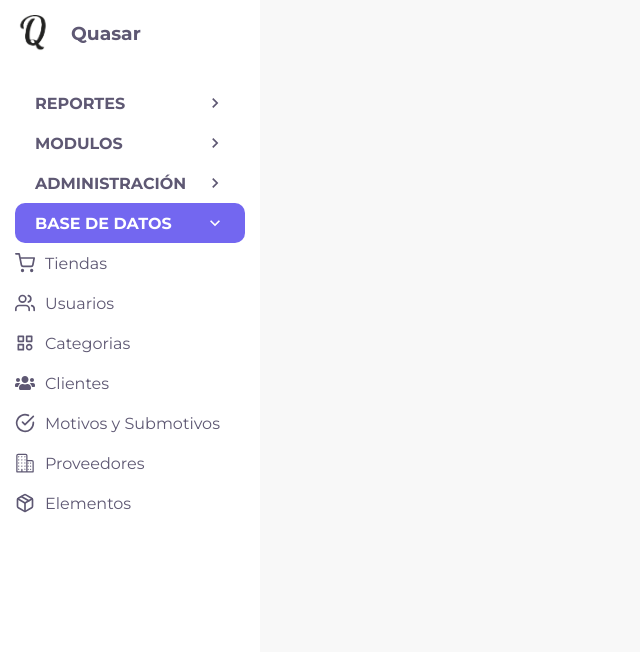
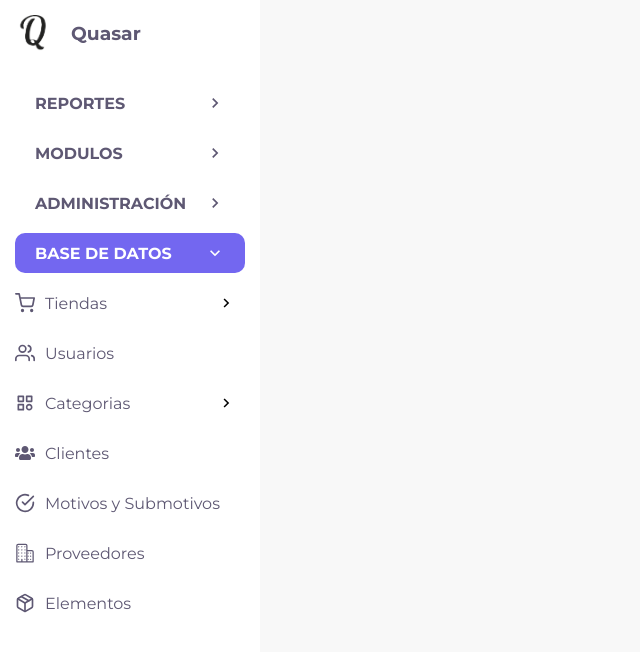
Before and after one commit to JorgeArteagaR3/quasar-menu, a React (Create React App) app: page / in a window 1280 px wide. Both pictures are taken after a click on the element "BASE DE DATOS". Shown: the top 652 px of the page, without its empty margins (0-640 px from the left). Built offline with nearby package versions, Linux system fonts and the light colour scheme.

Commit message:
menu almost finished, still need to add urls

```diff
--- a/src/App.css
+++ b/src/App.css
@@ -21,6 +21,7 @@ ul {
     display: none;
     opacity: 0;
     transition: all 2s;
+    margin-bottom: 10px;
 }
 .list-item {
     width: 100%;
@@ -52,6 +53,7 @@ ul {
     align-items: center;
     justify-content: space-between;
     color: #5e5873;
+    margin-bottom: 10px;
 }
 .nav-section > p:hover {
     background: #7367f0;
@@ -65,6 +67,7 @@ ul {
 }
 .arrow-active {
     transform: rotate(90deg);
+    transition: all 0.4s;
 }
 .inactive {
     display: none;
@@ -86,3 +89,33 @@ ul {
     display: flex;
     flex-direction: column;
 }
+.sub-items {
+    display: flex;
+    flex-direction: column;
+    gap: 10px;
+    margin-bottom: 10px;
+}
+.sub-item {
+    display: flex;
+    align-items: center;
+    gap: 20px;
+    font-size: 14px;
+    cursor: pointer;
+    transition: all 0.3s;
+}
+.sub-item:hover {
+    transform: translateX(5px);
+}
+.open {
+    background: rgba(114, 103, 240, 0.303);
+    margin-bottom: 10px;
+    border-radius: 10px;
+    padding-left: 10px;
+    transition: all 0.4s;
+}
+.list-item-container {
+    display: flex;
+    align-items: center;
+    cursor: pointer;
+    padding-right: 10px;
+}
--- a/src/NavBar.js
+++ b/src/NavBar.js
@@ -34,20 +34,62 @@ const NavBar = () => {
             Icon: BsTools,
             sublist: ["Lista de Mantenimientos", "Solicitud de Mantenimiento"],
         },
-        { title: "No Quasar", Icon: TbBuildingWarehouse },
-        { title: "Transporte", Icon: BsTruck },
+        {
+            title: "No Quasar",
+            Icon: TbBuildingWarehouse,
+            sublist: ["Proceso", "Base de Datos"],
+        },
+        {
+            title: "Transporte",
+            Icon: BsTruck,
+            sublist: [
+                "Solicitudes de Transporte",
+                "Rutas Generadas",
+                "Busqueda",
+            ],
+        },
         { title: "Producción", Icon: FiBox },
-        { title: "Almacen", Icon: FaWarehouse },
-        { title: "Relevamientos", Icon: TfiRulerAlt },
+        {
+            title: "Almacen",
+            Icon: FaWarehouse,
+            sublist: ["Ingreso de Elementos", "POR DEFINIR"],
+        },
+        {
+            title: "Relevamientos",
+            Icon: TfiRulerAlt,
+            sublist: ["Lista de Relevamientos", "Base de datos Tren"],
+        },
     ];
     const administracion = [
-        { title: "Campañas", Icon: FiCalendar },
+        {
+            title: "Campañas",
+            Icon: FiCalendar,
+            sublist: [
+                "Agregar Campaña",
+                "Lista",
+                "Proceso",
+                "Desinstalaciones",
+            ],
+        },
         { title: "Notificaciones", Icon: BiBell },
     ];
     const dataBase = [
-        { title: "Tiendas", Icon: FiShoppingCart },
+        {
+            title: "Tiendas",
+            Icon: FiShoppingCart,
+            sublist: [
+                "Grupo Económico",
+                "Cadena",
+                "Tiendas",
+                "Formato de Tienda",
+            ],
+        },
         { title: "Usuarios", Icon: FiUsers },
-        { title: "Categorias", Icon: BiCategory },
+        {
+            title: "Categorias",
+            Icon: BiCategory,
+            sublist: ["Categoría Master", "Categoría Padre", "Categoria"],
+        },
         { title: "Clientes", Icon: FaUsers },
         { title: "Motivos y Submotivos", Icon: FiCheckCircle },
         { title: "Proveedores", Icon: IoBusinessOutline },
--- a/src/NavSection.js
+++ b/src/NavSection.js
@@ -20,7 +20,10 @@ const NavSection = ({ title, list }) => {
             {isSectionOpen && (
                 <ul className={isSectionOpen && "active"}>
                     {list.map((item, index) => (
-                        <SubSection item={item} />
+                        <SubSection
+                            item={item}
+                            key={item + index}
+                        />
                     ))}
                 </ul>
             )}
--- a/src/SubSection.js
+++ b/src/SubSection.js
@@ -1,22 +1,42 @@
 import { useState } from "react";
+import { MdKeyboardArrowRight } from "react-icons/md";
 
 const SubSection = ({ item }) => {
     const [isSubListOpen, setIsSubListOpen] = useState(false);
-
     return (
         <div className="list">
-            <li
-                className="list-item"
+            <div
+                className={
+                    isSubListOpen && item?.sublist
+                        ? "list-item-container open"
+                        : "list-item-container"
+                }
                 onClick={() => {
                     setIsSubListOpen(!isSubListOpen);
                 }}
             >
-                <item.Icon className="icon" />
-                {item.title}
-            </li>
-            {item?.sublist?.map((subitem) => (
-                <p className={isSubListOpen ? "" : "inactive"}>{subitem}</p>
-            ))}
+                <li className={isSubListOpen ? "list-item" : "list-item"}>
+                    <item.Icon className="icon" />
+                    {item.title}
+                </li>
+                {item?.sublist && (
+                    <MdKeyboardArrowRight
+                        className={
+                            isSubListOpen ? "arrow arrow-active " : "arrow"
+                        }
+                    />
+                )}
+            </div>
+            <div className="sub-items">
+                {item?.sublist?.map((subitem) => (
+                    <p
+                        key={subitem}
+                        className={isSubListOpen ? "sub-item" : "inactive"}
+                    >
+                        <div className="circle"></div> {subitem}
+                    </p>
+                ))}
+            </div>
         </div>
     );
 };
```
